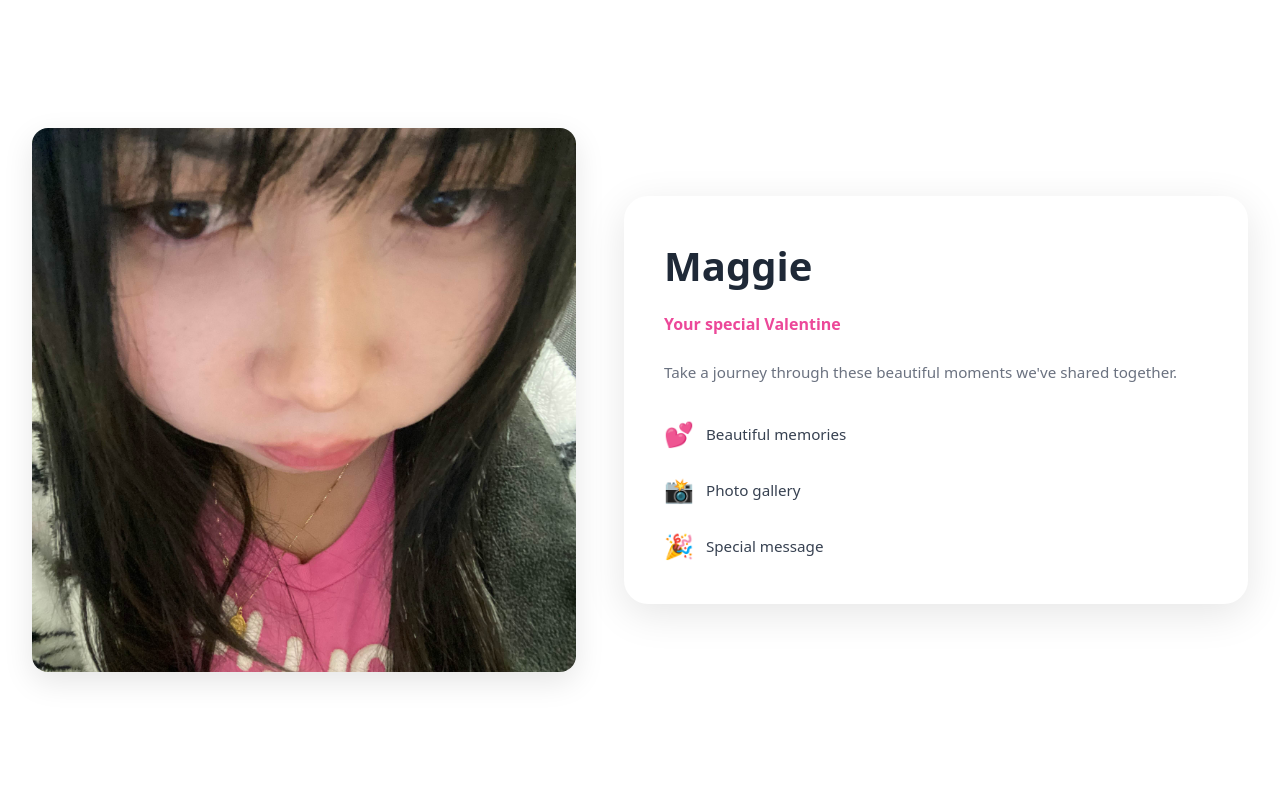
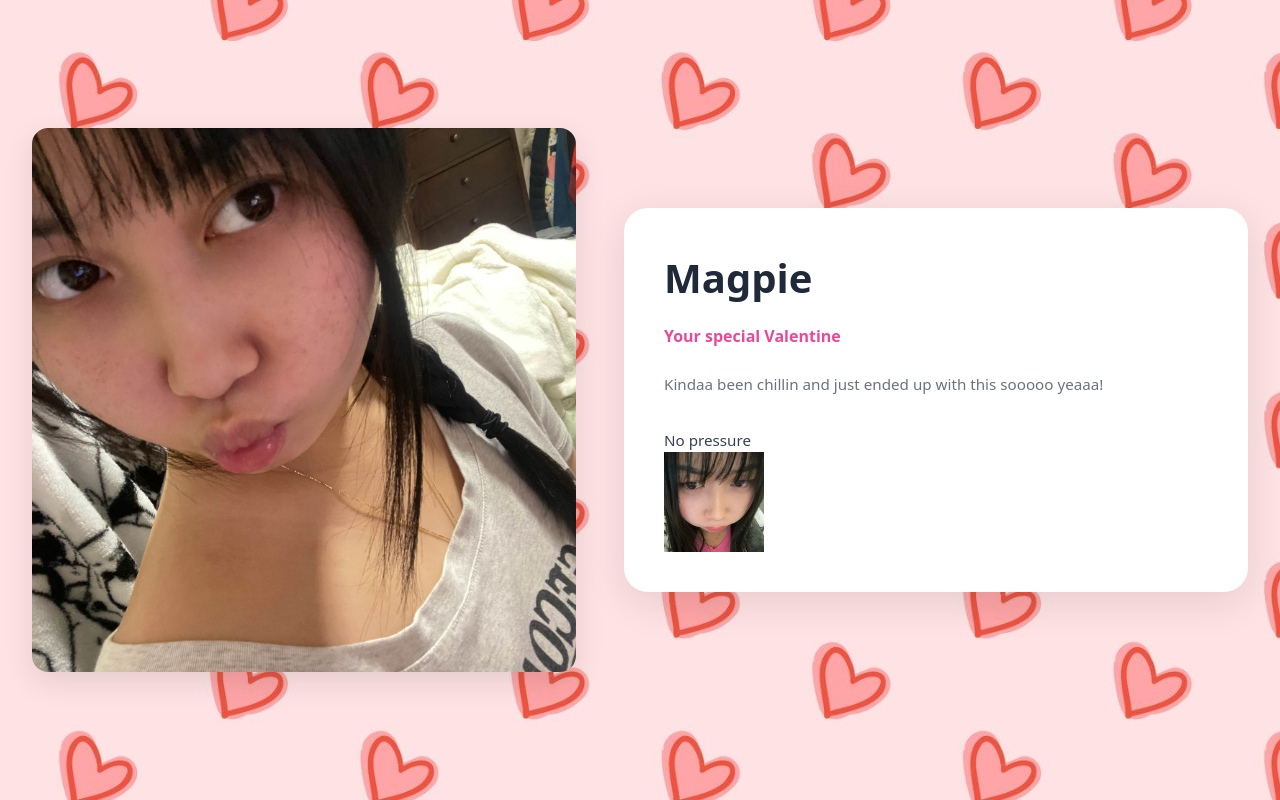
Before and after one commit to FrancisNacu/Maggie, a React (Vite) app: page / in a window 1280 px wide. Built offline with nearby package versions, Linux system fonts and the light colour scheme.

Commit message:
Content updates

```diff
--- a/src/pages/Home.tsx
+++ b/src/pages/Home.tsx
@@ -4,6 +4,11 @@ import Carousel from '../components/Carousel.tsx'
 import ValentineFlipCard from '../components/FlipCard.tsx'
 const KISS_GIF =
     'https://media.giphy.com/media/v1.Y2lkPWVjZjA1ZTQ3N2gycG82MDM5MXU2djExYnB2czcwYm0xaXR2cjFlZDJmdzJtZXY0dCZlcD12MV9naWZzX3NlYXJjaCZjdD1n/vX1C2TejT6OCOz2kLd/giphy.gif'
+
+// const SIDEEYE_GIF =
+//     'https://media.tenor.com/ABSZdgcclq0AAAAj/side-eye-muzabo.gif'
+
+import SIDEEYE_GIF from '../assets/image2.jpg'
 
 function Home() {
     const containerRef = useRef<HTMLDivElement>(null)
@@ -34,15 +39,12 @@ function Home() {
         'Okay but like…',
         'Be honest.',
         'Not you',
-        'Girl.',
-        'Bestie.',
         'Alright now.',
         'I mean…',
         'Listen.',
         'Respectfully,',
-        'No pressure but',
-        'Take your time but also',
-        'I’m just saying,',
+        'No pressure but...',
+        'I’m just saying.',
     ]
 
     const randomPrefixRef = useRef<string>('')
@@ -51,11 +53,11 @@ function Home() {
     const getTeaseText = () =>
         teaseCycle === 0
             ? 'You have to think about it huh 🙄'
-            : `${randomPrefixRef.current} still thinking about it 🤨`
+            : `${randomPrefixRef.current} Still thinking about it? 🤨`
 
     const getRetryText = () =>
         teaseCycle === 0
-            ? 'Okay… one more time 😌'
+            ? 'Okay… one more time 🙄'
             : `Last time ${'fr '.repeat(teaseCycle).trim()}`
 
     // ---------- RANDOM POSITION GENERATOR ----------
@@ -231,30 +233,37 @@ function Home() {
             style={{ touchAction: 'pan-y', overscrollBehaviorY: 'contain' }}
         >
             {/* PAGE 1 */}
-            <div className='snap-center h-svh page-container page-one'>
+            <div className='snap-center h-svh page-container page-one bg-[url(../assets/hearts-bg.jpg)] bg-cover bg-center bg-blend-overlay h-screen flex items-center justify-center'>
                 <div className='page-one-container'>
                     <div className='page-one-image'>
                         <img src={image} alt='Page One' />
                     </div>
                     <div className='page-one-card'>
                         <div className='card-content'>
-                            <h1 className='card-title'>Maggie</h1>
+                            <h1 className='card-title'>Magpie</h1>
                             <p className='card-subtitle'>Your special Valentine</p>
                             <p className='card-description'>
-                                Take a journey through these beautiful moments we've shared together.
+                                Kindaa been chillin and just ended up with this sooooo yeaaa!
                             </p>
                             <div className='card-features'>
-                                <div className='feature'>
+                                {/* <div className='feature'>
                                     <span className='feature-icon'>💕</span>
-                                    <span>Beautiful memories</span>
-                                </div>
-                                <div className='feature'>
+                                    <span>This is a little something special for you</span>
+                                </div> */}
+                                {/* <div className='feature'>
                                     <span className='feature-icon'>📸</span>
                                     <span>Photo gallery</span>
-                                </div>
+                                </div> */}
                                 <div className='feature'>
-                                    <span className='feature-icon'>🎉</span>
-                                    <span>Special message</span>
+                                    <div>No pressure</div>
+                                    <div>
+                                        <img
+                                            src={SIDEEYE_GIF}
+                                            alt="Kiss"
+                                            className="w-25 h-auto"
+                                        />
+                                    </div>
+
                                 </div>
                             </div>
                         </div>
@@ -277,7 +286,7 @@ function Home() {
             <div className="snap-center h-svh page-container page-three bg-blue-50">
                 <div className="flex flex-col items-center justify-center gap-6 h-full text-center px-4">
                     <h1 className="text-3xl font-semibold text-blue-900">
-                        Us, Apparently
+                        Us? Maybe . . .
                     </h1>
                     <Carousel
                         width="90dvw"
@@ -295,7 +304,7 @@ function Home() {
                 <div className='flex flex-col items-center gap-6 text-center'>
                     <h1 className='text-4xl font-bold text-purple-900'>
                         {hasAccepted
-                            ? 'Thaank you, mwaaah 😘'
+                            ? 'Thaank you, mwaaah 😚'
                             : 'Will you be my Valentine?'}
                     </h1>
 
--- a/src/styles/App.css
+++ b/src/styles/App.css
@@ -78,7 +78,7 @@
 }
 
 .feature {
-  display: flex;
+  /* display: flex; */
   align-items: center;
   gap: 0.75rem;
   font-size: 0.95rem;
```
Also changed, not shown: src/assets/image.jpg, src/assets/image2.jpg (added).
